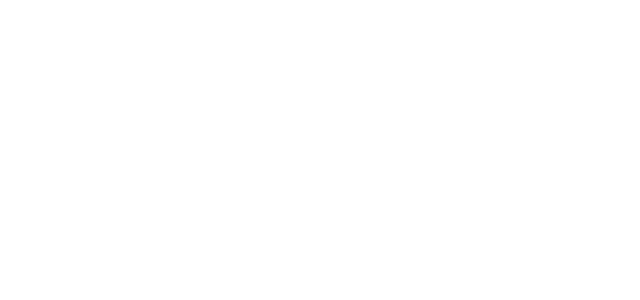
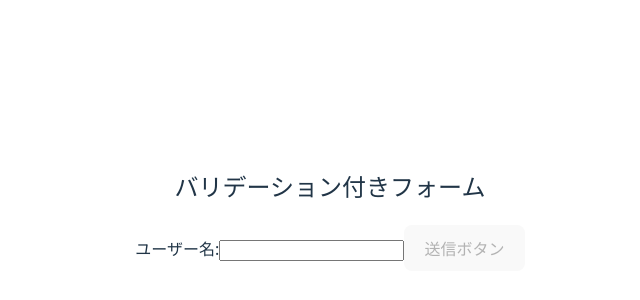
Before and after one commit to terahashi/react-next-study, a React (Vite) app: page /study/FormApp in a window 1280 px wide. Before the commit this address had no page. Shown: the part 190-490 px from the top of the page, without its empty margins (310-950 px from the left). Built offline with nearby package versions, Linux system fonts and the light colour scheme.

Commit message:
FormApp.jsxを追加 バリデーション(入力値の検証)付きフォームを作成しよう

```diff
--- a/src/App.jsx
+++ b/src/App.jsx
@@ -29,6 +29,7 @@
 import UseRef from './pages/study/UseRef';
 import PostApp from './pages/study/PostApp';
 import { TabApp } from './pages/study/TabApp';
+import { FormApp } from './pages/study/FormApp';
 
 function App() {
   const [count, setCount] = useState(0);
@@ -78,9 +79,9 @@
           <Route path='study/UseRef' element={<UseRef />} />
           <Route path='study/PostApp' element={<PostApp />} />
           <Route path='study/TabApp' element={<TabApp />} />
-          {/* ++++++++追記：ポートフォリオは、基本的にcssは「Tailwind CSS でサクッと作り、
-          もし細かい動的スタイルが必要になったら一部だけ CSS-in-JS を使う。」 */}
-          {/* <Route path='./pages/Count' element={<Count />} /> ⬅︎これだとエラー。【pathはURL】であってファイルの場所ではない！ */}
+          <Route path='study/FormApp' element={<FormApp />} />
+          {/* ⬇︎これだとエラー。【❌pathはURLであってファイルの場所ではない！】*/}
+          {/* <Route path='./pages/Count' element={<Count />} />*/}
         </Routes>
       </BrowserRouter>
     </>
--- /dev/null
+++ b/src/components/study/SimpleForm.jsx
@@ -0,0 +1,35 @@
+//FormAppの「form部分を責務分離」する。
+import React from 'react';
+
+export const SimpleForm = ({ userName, error, onChange, onSubmit }) => {
+  // 中身は<FormApp>のreturn内の<form>タグの中身。
+  return (
+    <>
+      <form onSubmit={onSubmit}>
+        {/* //名前入力の文言 */}
+        <label htmlFor='userName'>ユーザー名:</label>
+
+        {/* //右のinput欄 */}
+        <input type='text' id='userName' value={userName} onChange={onChange} />
+
+        {/* //①エラー有りのとき場合はエラー文言を表示する。②エラー無しのとき(中身：null)は何も表示しない。
+        ①エラー有りのとき
+        error ➡ 文字列が入っているので、JSの世界では「trueっぽい（文字列あるよ or エラーがあるよ）」と見なされる。
+        !error ➡ その反対なので、純粋な「false(文字列ないよ or エラーないよ)」にひっくり返る。
+        ⭕️!!error ➡ さらにその反対なので、純粋な「true(エラーがある、だからボタンの無効化する)になる。
+
+        ②エラー無しのとき（中身：null）
+        error ➡ null なので、JSの世界では「falseっぽい（ないよ）」と見なされる。
+        !error ➡ その反対なので、純粋な「trueにひっくり返る。」
+        ⭕️!!error ➡ さらにその反対なので、純粋な「false(ボタンの無効化が解除されてボタンが押せるようになります。)」になる！
+        */}
+        {!!error && <p>{error}</p>}
+
+        {/* //送信ボタン。「エラーがある場合はdisableで無効化にする。」 */}
+        <button type='submit' disabled={!!error || userName.trim() === ''}>
+          送信ボタン
+        </button>
+      </form>
+    </>
+  );
+};
--- /dev/null
+++ b/src/pages/study/FormApp.jsx
@@ -0,0 +1,59 @@
+//バリデーション(入力値の検証)付きフォームを作成しよう
+//バリデーションとは「入力値の検証」のことです。3文字以下だったり、空欄だったりした場合にエラーを表示するようにします。
+import React, { useState } from 'react';
+
+import { SimpleForm } from '../../components/study/SimpleForm'; //SimpleForm.jsxをimportして「SimpleFormコンポーネント」として使えるようにする。
+
+export const FormApp = () => {
+  //useStateの準備
+  const [userName, setUserName] = useState(''); //初期値は空欄
+  const [error, setError] = useState(null); //初期値はnull(エラーがない状態)
+
+  //①文字が入力されるたびに「文字をチェック」するイベント処理を作成する。
+  const handleChanege = (e) => {
+    const value = e.target.value; //キーボードで打たれた文字を取得する。
+    setUserName(value); //「入力された文字をuserNameに保存する。」
+
+    //条件チェック(バリデーション)を行う。
+    if (value.trim() === '') {
+      //trimとは「前後の空白を削除する」という意味です。空欄の場合はエラーを表示する。
+      setError('ユーザー名は必須入力です。');
+    } else if (value.length < 3) {
+      setError('ユーザー名は3文字以上で入力してください。');
+    } else {
+      setError(null); //エラーがない場合はnullにする。
+    }
+  };
+
+  //②送信ボタンが押された時の処理を作成する。
+  const handleSubmit = (e) => {
+    e.preventDefault(); //⬅︎<form>タグのデフォルト機能の「ページ遷移機能停止」
+    alert(`送信に成功しました: ${userName}`); //` `（バッククォーテーション）で囲む。(テンプレートリテラル)　⬅︎送信ボタンが押されたら画面にアラートを表示する。
+  };
+
+  //③JSXのreturn内で「入力欄」「エラー表示」「送信ボタン」を表示する。
+  return (
+    <div>
+      {/* //h2 */}
+      <h2>バリデーション付きフォーム</h2>
+
+      {/* ⬇︎下記<Form>は「SimpleForm」.jsxに責務分離したので、コメントアウトしている。 */}
+      {/*
+      <form onSubmit={handleSubmit}>
+        <label htmlFor='userName'>ユーザー名:</label>
+
+        <input type='text' id='userName' value={userName} onChange={handleChanege} />
+
+        {!!error && <p>{error}</p>}
+
+        <button type='submit' disabled={!!error || userName.trim() === ''}>
+          送信ボタン
+        </button>
+      </form>
+      */}
+
+      {/* ⬇︎SimpleFormコンポーネント */}
+      <SimpleForm userName={userName} error={error} onChange={handleChanege} onSubmit={handleSubmit} />
+    </div>
+  );
+};
--- a/src/pages/study/StudyHome.jsx
+++ b/src/pages/study/StudyHome.jsx
@@ -12,6 +12,8 @@
       <Link to={'study/PostApp'}>(fetchテスト)APIデータ取得用のコンポーネントを作成してみよう</Link>
       <br></br>
       <Link to={'study/TabApp'}>タブ切り替え用のコンポーネントを作成してみよう</Link>
+      <br></br>
+      <Link to={'study/FormApp'}>バリデーション(入力値の検証)付きフォーム用のコンポーネントを作成してみよう</Link>
       <br></br>
       <Link to='study/Count'>countの勉強ページ</Link>
       <br></br>
```
